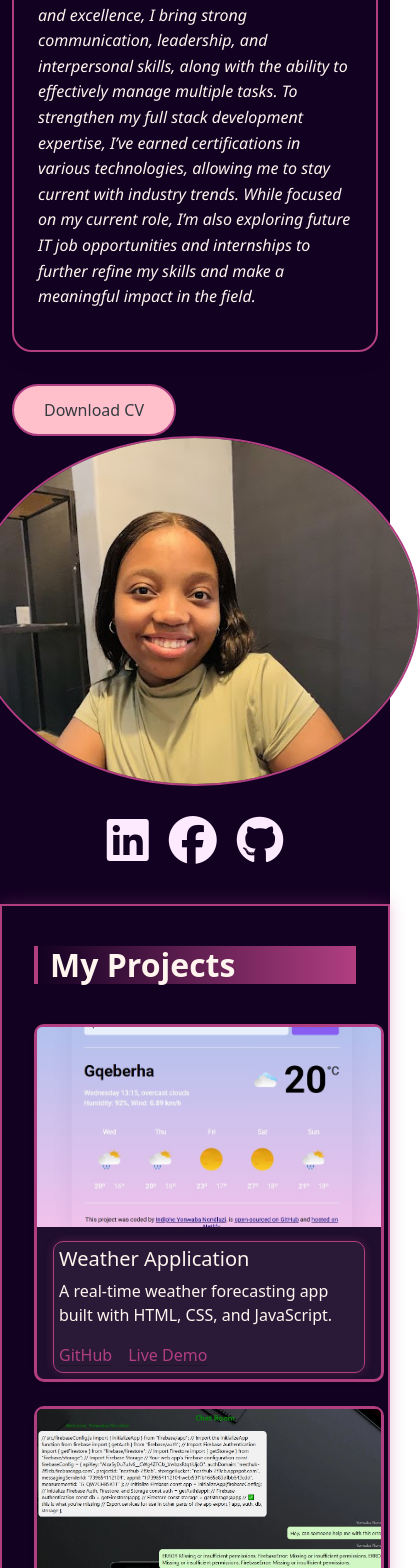
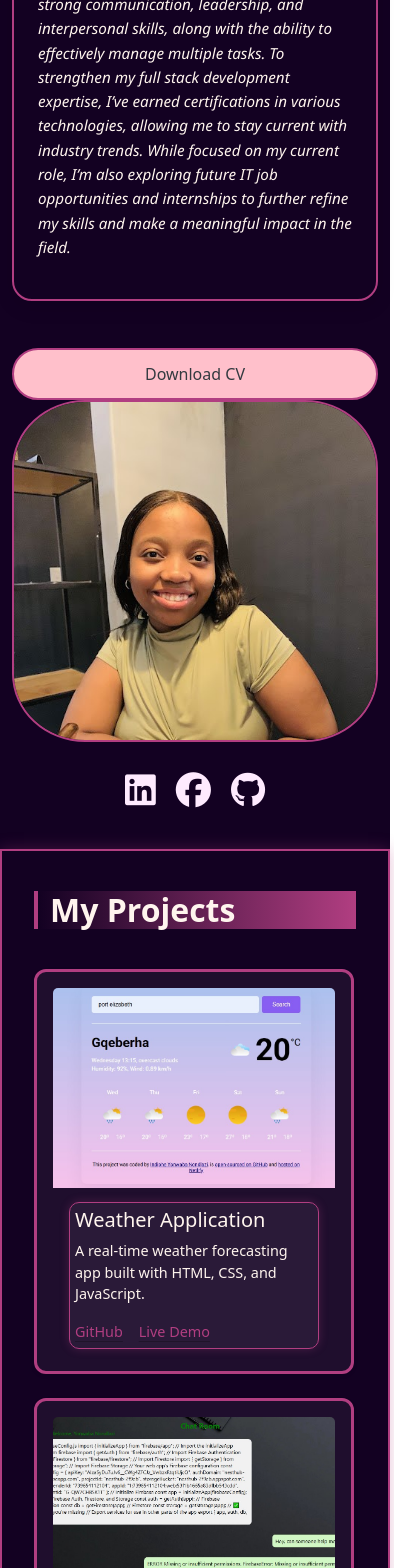
Before and after one commit to Indiphe/my-portfolio, a React (Create React App) app: page / in a window 390 px wide. Shown: the part 432-2000 px from the top of the page, 420 px wide, since content can reach past the window. Built offline with nearby package versions, Linux system fonts and the light colour scheme.

Commit message:
responsiveness

```diff
--- a/src/AboutMe.js
+++ b/src/AboutMe.js
@@ -19,8 +19,8 @@ const AboutMe = () => {
       <Container>
         <Row className="align-items-center">
           {/* Left Side - Text */}
-          <Col md={6}>
-            <h2>Hello, I'm Indiphe Yonwaba Nondlazi 👋</h2>
+          <Col xs={12} md={6}>
+          <h2>Hello, I'm Indiphe Yonwaba Nondlazi 👋</h2>
             <h6>Full-stack developer based in Gqeberha, South Africa</h6>
             <h3>
               <Typical
@@ -34,7 +34,7 @@ const AboutMe = () => {
                 wrapper="span"
               />
             </h3>
-            <div class="custom-card">
+            <div className="custom-card">
 
             <p >
             I recently completed my diploma in ICT with a specialization in Applications Development at Walter Sisulu University
@@ -64,13 +64,20 @@ const AboutMe = () => {
 </a>
 </Col>
 
-<Col md={6} className="text-left d-flex flex-column align-items-center">
+<Col xs={12} md={6} className="text-left d-flex flex-column align-items-center">
   <img
     src="/formalImage2.jpg"
     alt="Profile of Indiphe Nondlazi"
     style={{
-      width: '450px',
-      height: '350px',
+
+        width: '100%',
+        maxWidth: '400px',
+        height: 'auto',
+        objectFit: 'cover',
+        borderRadius: '60%',
+        border: '2px solid #B13E81',
+        marginBottom: '30px',
+
       objectFit: 'cover',
       borderRadius: '60%',
       border: '2px solid #B13E81',
--- a/src/App.css
+++ b/src/App.css
@@ -1,3 +1,27 @@
+@media (max-width: 991.98px) {
+  #about h2 {
+    font-size: 1.5rem;
+  }
+
+  #about h6 {
+    font-size: 1rem;
+  }
+
+  #about .custom-card p {
+    font-size: 0.95rem;
+  }
+
+  #about img {
+    width: 100% !important;
+    height: auto !important;
+    border-radius: 20% !important;
+  }
+
+  .social-links i {
+    font-size: 2.2rem !important;
+  }
+}
+
 .App {
   text-align: center;
 }
@@ -42,6 +66,7 @@
     transform: rotate(360deg);
   }
 }
+
 
 .custom-nav .nav-link,
 .custom-nav {
@@ -94,9 +119,13 @@
   min-height: 520px;
   border-radius: 8px;
   box-shadow: 0 0 4px rgba(0, 0, 0, 0.05);
+  color: seashell;
+
 }
 
-
+.SkillCategory{
+color: seashell;
+}
 
 .section-title {
   position: relative;
@@ -124,15 +153,15 @@
 
 }
 .certificates-container{
-  scroll-margin-top: 80px; /* Makes anchor links scroll properly */
-  padding-top: 80px;        /* Prevents content from hiding under navbar */
+  scroll-margin-top: 100px; /* Makes anchor links scroll properly */
+  padding-top: 90px;        /* Prevents content from hiding under navbar */
 
 }
 .certificates-container, .contact-container, .section{
   border: 2px solid  #B13E81;
   width: 100%;
   max-width: 1200px;
-  padding: 20px;
+  padding: 40px;
   box-sizing: border-box;
   margin: 40px auto;
   box-shadow: 0 0 15px rgba(177, 62, 129, 0.3);
@@ -140,7 +169,7 @@
 
 }
 .section {
-  scroll-margin-top: 80px;
+  scroll-margin-top: 90px;
   padding-top: 80px;
 }
 
@@ -155,7 +184,6 @@
   padding: 10px;
 }
 .contact-section {
-  padding: 80px 20px;
   background-color:  rgba(250, 168, 15, 0) ;
   text-align: center;
   font-family: 'Segoe UI', sans-serif;
@@ -168,7 +196,8 @@
   font-size: 38px;
   font-weight: 700;
   color: seashell;
-  margin-bottom: 40px;
+  margin-bottom: 10px;
+  margin-top: -30px;
   text-transform: uppercase;
   letter-spacing: 2px;
 }
@@ -176,8 +205,8 @@
 .contact-container {
   max-width: 1200px;
   margin: 0 auto;
-  scroll-margin-top: 80px; /* Makes anchor links scroll properly */
-  padding-top: 80px;        /* Prevents content from hiding under navbar */
+  scroll-margin-top: 90px; /* Makes anchor links scroll properly */
+  padding-top: 90px;        /* Prevents content from hiding under navbar */
 
 }
 
@@ -185,14 +214,14 @@
   display: flex;
   justify-content: space-evenly;
   flex-wrap: wrap;
-  margin-bottom: 40px;
+  margin-bottom: 10px;
   text-align: center;
 }
 
 .info-box {
   display: flex;
   align-items: center;
-  margin: 15px;
+  margin: 10px;
   text-align: left;
   padding: 20px;
   background-color:   rgba(250, 168, 15, 0) ;
@@ -204,6 +233,7 @@
 .info-box:hover {
   transform: translateY(-5px);
   box-shadow: 0px 10px 20px rgba(0, 0, 0, 0.2);
+  background-color: rgba(255, 255, 255, 0.05);
 }
 
 .info-icon {
@@ -226,15 +256,30 @@
   flex-wrap: wrap;
 }
 
-.contact-form input,
-.contact-form textarea {
-  padding: 14px 20px;
+.contact-form input{
+  padding: 5px;
+  margin-top: -10px;
   border: 2px solid #B13E81;
   border-radius: 8px;
   font-size: 16px;
   width: 100%;
+  height: 30px;
   transition: all 0.3s ease;
+
 }
+
+.contact-form textarea {
+  border: 2px solid #B13E81;
+  margin-top: -10px;
+  border-radius: 8px;
+  font-size: 16px;
+  width: 100%;
+  height: 70px;
+  transition: all 0.3s ease;
+
+}
+
+
 
 .contact-form input:focus,
 .contact-form textarea:focus {
--- a/src/Certificates.js
+++ b/src/Certificates.js
@@ -4,7 +4,7 @@ import { Container, Row, Col, Card } from 'react-bootstrap';
 const Certificates = () => {
   return (
     <section id="certificates" className="my-5">
-      <Container className="certificates-container" style={{ padding: '40px 20px', backgroundColor: 'transparent' }}>
+      <Container className="certificates-container" style={{ padding: '40px 20px', backgroundColor: 'transparent', scrollMarginTop: '80px', paddingTop: '80px' }}>
         <h2 className="section-title">Certificates</h2>
 
         <Row className="gy-4">
--- a/src/Contact.js
+++ b/src/Contact.js
@@ -69,6 +69,7 @@ const Contact = () => {
               required
               value={email}
               onChange={(e) => setEmail(e.target.value)}
+
             />
           </div>
           <input
@@ -84,6 +85,7 @@ const Contact = () => {
             required
             value={message}
             onChange={(e) => setMessage(e.target.value)}
+
           ></textarea>
           <button type="submit" className="btn btn-outline-dark me-3">
             Send Message
--- a/src/Projects.css
+++ b/src/Projects.css
@@ -1,3 +1,34 @@
+.card-img-top {
+  height: 180px;
+  object-fit: cover;
+}
+
+.card-text-box {
+  padding: 10px 0;
+  font-size: 0.95rem;
+}
+
+/* Tablet-specific fix */
+@media (max-width: 1000.98px) {
+  .card-text-box {
+    font-size: 0.9rem;
+  }
+
+  .card-title {
+    font-size: 1.1rem;
+  }
+
+  .card-subtitle {
+    font-size: 0.85rem;
+  }
+
+  #custom-btn {
+    width: 100%;
+    margin-top: 15px;
+  }
+}
+
+
 #projects h3 {
     font-weight: bold;
     border-left: 5px solid #B13E81;
@@ -10,17 +41,19 @@
   }
   #projects .card {
     transition: transform 0.3s ease;
-    width: 350px;
-    min-height: 150px;
     background: transparent;
     color: seashell;
-    box-shadow: 0 0 30px rgba(177, 62, 129, 0.3);
     background-color: rgba(255, 255, 255, 0.05); /* Subtle transparent background */
     border: 3px solid #B13E81;
-    border-radius: 10px;
+    flex: 1 1 300px; /* allows it to shrink and grow */
+    max-width: 320px;
+    min-width: 260px;
+    padding: 1rem;
+    border-radius: 12px;
+    box-shadow: 0 4px 20px rgba(177, 62, 129, 0.3);
+  }
 
 
-  }
   #projects .card-body,
   #projects .card-title,
   #projects .card-text
--- a/src/Projects.js
+++ b/src/Projects.js
@@ -5,15 +5,15 @@ import './Projects.css';
 const Projects = () => {
   return (
     <section id="projects" className="section" style={{ padding: '40px 20px', backgroundColor: 'transparent' ,   color: 'seashell'}}>
-      <Container>
-        <h2 className="section-title">My Projects</h2>
+<Container fluid="lg">
+<h2 className="section-title">My Projects</h2>
 
 
       <div id="individual-projects" className="mb-5">
           <Row className="gy-4">
-            <Col md={4}>
-              <Card className="h-100 shadow-sm">
-                <Card.Img variant="top"   src="/weather.jpg" />
+          <Col xs={12} sm={6} md={6} lg={4}>
+          <Card className="h-100 shadow-sm">
+                <Card.Img variant="top"  className="card-img-top"  src="/weather.jpg" />
                 <Card.Body>
                 <div className="card-text-box">
                   <Card.Title>Weather Application</Card.Title>
@@ -28,9 +28,9 @@ const Projects = () => {
               </Card>
             </Col>
 
-          <Col md={4}>
-              <Card className="h-100 shadow-sm">
-                <Card.Img variant="top" src="/chat-application.jpg" />
+            <Col xs={12} sm={6} md={6} lg={4}>
+            <Card className="h-100 shadow-sm">
+                <Card.Img variant="top"  className="card-img-top" src="/chat-application.jpg" />
                 <Card.Body>
                 <div className="card-text-box">
                   <Card.Title>Chat Web-application</Card.Title>
@@ -48,9 +48,9 @@ const Projects = () => {
             </Col>
 
 
-            <Col md={4}>
-              <Card className="h-100 shadow-sm">
-                <Card.Img variant="top" src="/QuadJewellerswebsite.jpg" />
+            <Col xs={12} sm={6} md={6} lg={4}>
+            <Card className="h-100 shadow-sm">
+                <Card.Img variant="top"  className="card-img-top" src="/QuadJewellerswebsite.jpg" />
                 <Card.Body>
                 <div className="card-text-box">
                   <Card.Title>Jewellery store Web-application</Card.Title>
--- a/src/Skills.js
+++ b/src/Skills.js
@@ -25,7 +25,7 @@ const familiarTools = [
 
 const SkillCategory = ({ title, skills }) => (
   <div className="mb-3">
-    <h4 className="section-title mt-3 mb-2" style={{ fontSize: '1.25rem', color: '#333' }}>{title}</h4>
+    <h4 className="section-title mt-3 mb-2" style={{ fontSize: '1.25rem', color: 'seashell' }}>{title}</h4>
     <Row className="gx-3 gy-3">
       {skills.map((skill, index) => (
         <Col key={index} xs={12} sm={6} md={3}>
```
